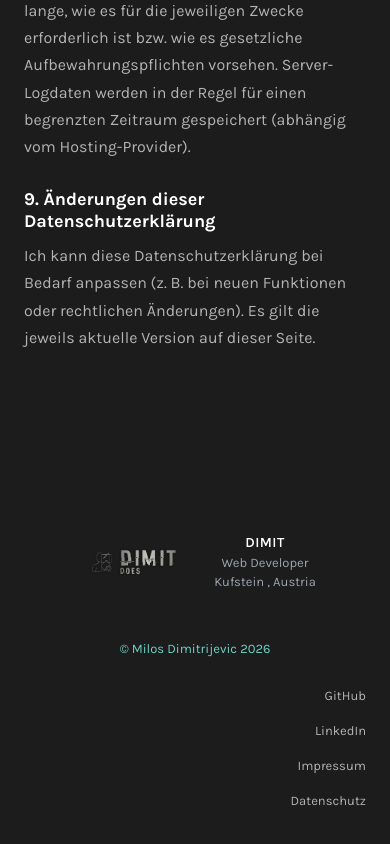
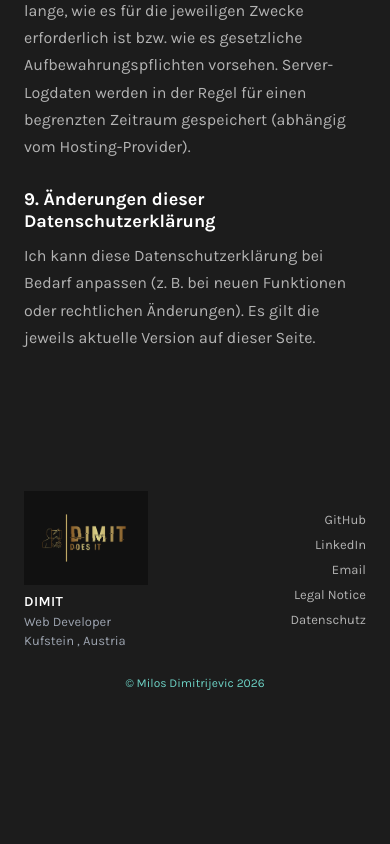
Before and after one commit to milosdimi/angular-portfolio, an Angular app: page /datenschutz in a window 390 px wide. Shown: the part 1986-2830 px from the top of the page. After the commit the page ends 2700 px from the top, so only its background shows below. Built offline with nearby package versions, Linux system fonts and the light colour scheme.

Commit message:
footer, ref, contact responsive update

```diff
--- a/src/app/core/footer/footer.component.html
+++ b/src/app/core/footer/footer.component.html
@@ -2,25 +2,27 @@
     <div class="footer__container">
         <!-- LEFT -->
         <div class="footer__left">
-            <img src="assets/logo/logo_grau.png" alt="Logo" class="footer__logo" />
+            <img src="assets/logo/dimitlogo.png" alt="Logo" class="footer__logo" />
             <div class="footer__info">
                 <strong>DIMIT</strong>
                 <span>Web Developer</span>
                 <span>Kufstein , Austria</span>
             </div>
         </div>
+        <!-- RIGHT -->
+
+        <div class="footer__right">
+            <a href="https://github.com/milosdimi" target="_blank">GitHub</a>
+            <a href="https://www.linkedin.com/in/milos-dimitrijevic-35a552195" target="_blank">LinkedIn</a>
+            <a href="mailto:dm@dimit.cc">Email</a>
+            <a routerLink="/impressum">Legal Notice</a>
+            <a routerLink="/datenschutz">Datenschutz</a>
+        </div>
+
 
         <!-- CENTER -->
         <div class="footer__center">
             © Milos Dimitrijevic {{ year }}
         </div>
-
-        <!-- RIGHT -->
-        <div class="footer__right">
-            <a href="https://github.com/milosdimi" target="_blank">GitHub</a>
-            <a href="https://www.linkedin.com/in/milos-dimitrijevic-35a552195" target="_blank">LinkedIn</a>
-            <a routerLink="/impressum">Impressum</a>
-            <a routerLink="/datenschutz">Datenschutz</a>
-        </div>
     </div>
 </footer>
--- a/src/app/core/footer/footer.component.scss
+++ b/src/app/core/footer/footer.component.scss
@@ -1,6 +1,6 @@
 .footer {
   color: #b3b3b3;
-  padding: 48px 24px;
+  padding: 24px 24px;
   font-size: 14px;
 }
 
@@ -9,15 +9,17 @@
   margin: 0 auto;
 
   display: grid;
-  grid-template-columns: 1fr auto 1fr;
+  grid-template-columns: auto 1fr auto;
   align-items: center;
+  row-gap: 24px;
 }
 
 /* LEFT */
 .footer__left {
   display: flex;
-  align-items: center;
-  gap: 16px;
+  flex-direction: column;
+  align-items: flex-start;
+  gap: 10px;
 }
 
 .footer__logo {
@@ -48,14 +50,19 @@
   text-align: center;
   color: #6dd3c6; // accent mint
   font-size: 13px;
+  grid-column: 1 / -1;
+  margin-top: 8px;
 }
 
 /* RIGHT */
 .footer__right {
     display: flex;
-    gap: 20px;
+    gap: 12px;
     flex-direction: column;
     align-items: flex-end;
+    justify-self: end;
+    text-align: right;
+    margin-left: auto;
 
   a {
     color: #b3b3b3;
@@ -72,17 +79,29 @@
 /* RESPONSIVE */
 @media (max-width: 768px) {
   .footer__container {
-    grid-template-columns: 1fr;
-    gap: 32px;
-    text-align: center;
+    grid-template-columns: 1fr 1fr;
+    gap: 20px 18px;
+    text-align: left;
   }
 
   .footer__left {
-    justify-content: center;
+    flex-direction: column;
+    align-items: flex-start;
+    gap: 8px;
   }
 
   .footer__right {
-    justify-content: center;
-    flex-wrap: wrap;
+    justify-content: flex-start;
+    align-items: flex-end;
+    gap: 10px;
+    text-align: right;
   }
+
+  .footer__center {
+    grid-column: 1 / -1;
+    text-align: center;
+    font-size: 12px;
+  }
+
+
 }
--- a/src/app/pages/home/sections/contact/contact.component.scss
+++ b/src/app/pages/home/sections/contact/contact.component.scss
@@ -144,3 +144,67 @@
 .formMsg--error {
   color: rgba(255, 120, 120, 0.95);
 }
+
+@media (max-width: 900px) {
+  .contact {
+    padding: 100px 0 80px;
+  }
+
+  .contact__grid {
+    gap: 32px;
+  }
+
+  .contact__label {
+    margin: 0 0 10px;
+    font-size: 14px;
+    letter-spacing: 0.08em;
+  }
+
+  .contact__title {
+    font-size: clamp(32px, 10vw, 48px);
+    margin: 0 0 18px;
+  }
+
+  .contact__headline {
+    font-size: 16px;
+    margin: 0 0 8px;
+  }
+
+  .contact__text {
+    font-size: 14px;
+    line-height: 1.5;
+  }
+
+  .contact__form {
+    gap: 22px;
+  }
+
+  .field {
+    gap: 8px;
+    padding-bottom: 14px;
+  }
+
+  .field__label {
+    font-size: 16px;
+  }
+
+  .field__input,
+  .field__textarea {
+    font-size: 14px;
+  }
+
+  .field__textarea {
+    min-height: 80px;
+  }
+
+  .privacy {
+    font-size: 12px;
+    gap: 10px;
+  }
+
+  .sendBtn {
+    justify-self: center;
+    height: 40px;
+    padding: 0 18px;
+  }
+}
--- a/src/app/pages/home/sections/references/references.component.html
+++ b/src/app/pages/home/sections/references/references.component.html
@@ -2,7 +2,8 @@
   <div class="container">
     <h2 class="refs__title mono">What my colleagues say about me</h2>
 
-    <div class="refs__stage">
+    <div class="refs__stage-wrap">
+      <div class="refs__stage">
       <!-- left preview -->
       <article class="card card--side card--left" role="button" tabindex="0" (click)="prev()" (keyup.enter)="prev()"
         (keyup.space)="prev()" aria-label="Previous reference">
@@ -40,6 +41,7 @@
           </span>
         </div>
       </article>
+      </div>
     </div>
 
     <div class="refs__nav">
--- a/src/app/pages/home/sections/references/references.component.scss
+++ b/src/app/pages/home/sections/references/references.component.scss
@@ -188,3 +188,95 @@
     transition: none;
   }
 }
+
+.refs__stage-wrap {
+  overflow: hidden;
+}
+
+@media (max-width: 900px) {
+  .refs {
+    padding: 100px 0 80px;
+  }
+
+  .refs__title {
+    margin: 0 0 28px;
+    font-size: clamp(18px, 5.5vw, 24px);
+    letter-spacing: 0.01em;
+  }
+
+  .refs__stage {
+    position: relative;
+    gap: 16px;
+    overflow: visible;
+  }
+
+  .refs__stage-wrap {
+    padding-inline: 16px;
+  }
+
+  .card {
+    padding: 26px 22px 22px;
+    border-radius: 24px;
+    background: rgba(120, 215, 195, 0.28);
+    min-height: 220px;
+  }
+
+  .card--active {
+    padding: 30px 24px 24px;
+    min-height: 240px;
+    position: relative;
+    z-index: 1;
+  }
+
+  .card--side {
+    display: block;
+    position: absolute;
+    top: 10px;
+    width: 100%;
+    opacity: 0.18;
+    transform: scale(0.96);
+    pointer-events: none;
+    z-index: 0;
+  }
+
+  .card--left {
+    left: -114%;
+  }
+
+  .card--right {
+    left: 100%;
+  }
+
+  .card__quote {
+    left: 16px;
+    top: 6px;
+    font-size: 72px;
+  }
+
+  .card__text {
+    font-size: 14px;
+  }
+
+  .card__footer {
+    padding-top: 16px;
+    gap: 12px;
+  }
+
+  .card__author {
+    font-size: 12px;
+  }
+
+  .refs__nav {
+    margin-top: 20px;
+    gap: 14px;
+  }
+
+  .navBtn {
+    width: 38px;
+    height: 38px;
+  }
+
+  .dots {
+    gap: 8px;
+  }
+}
```
